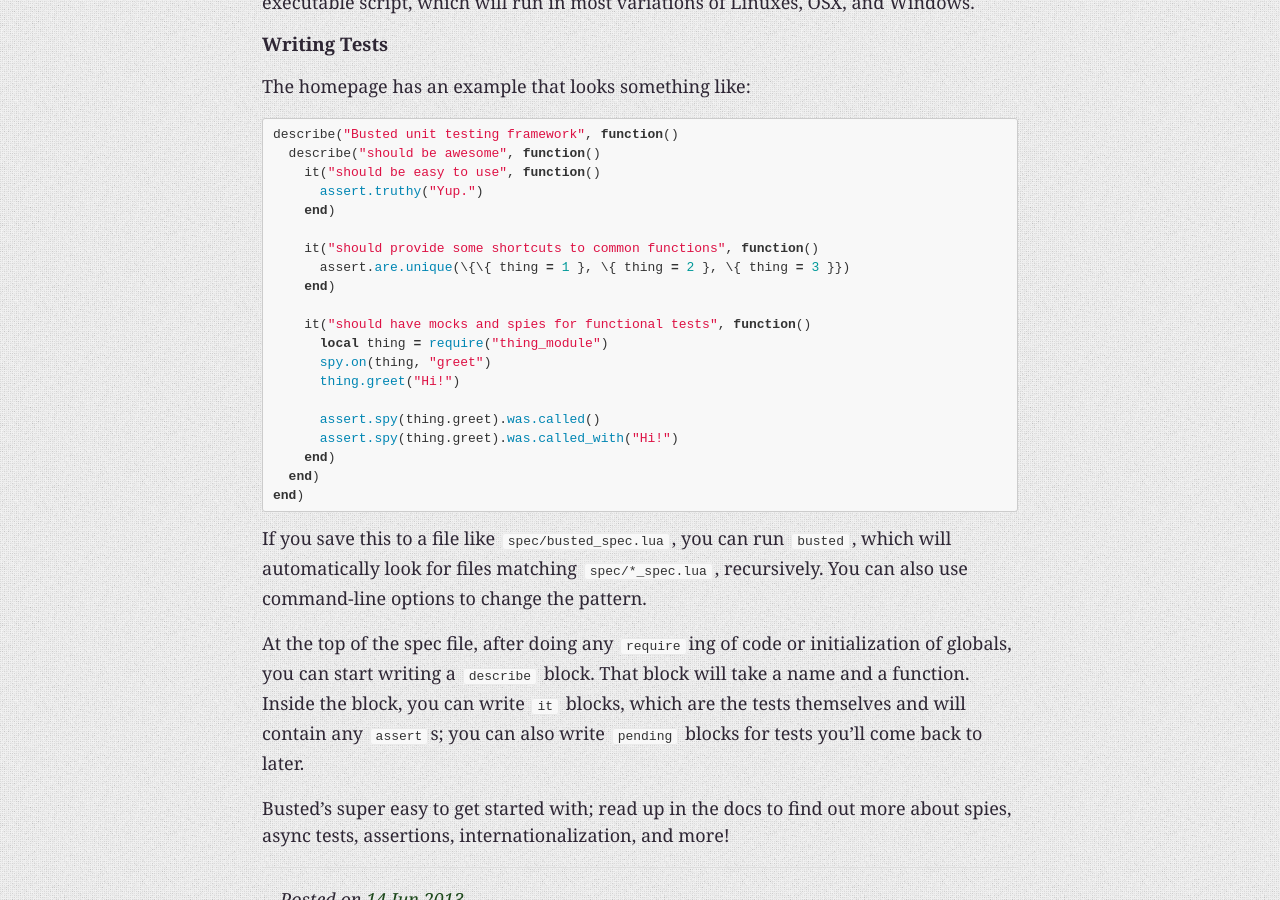
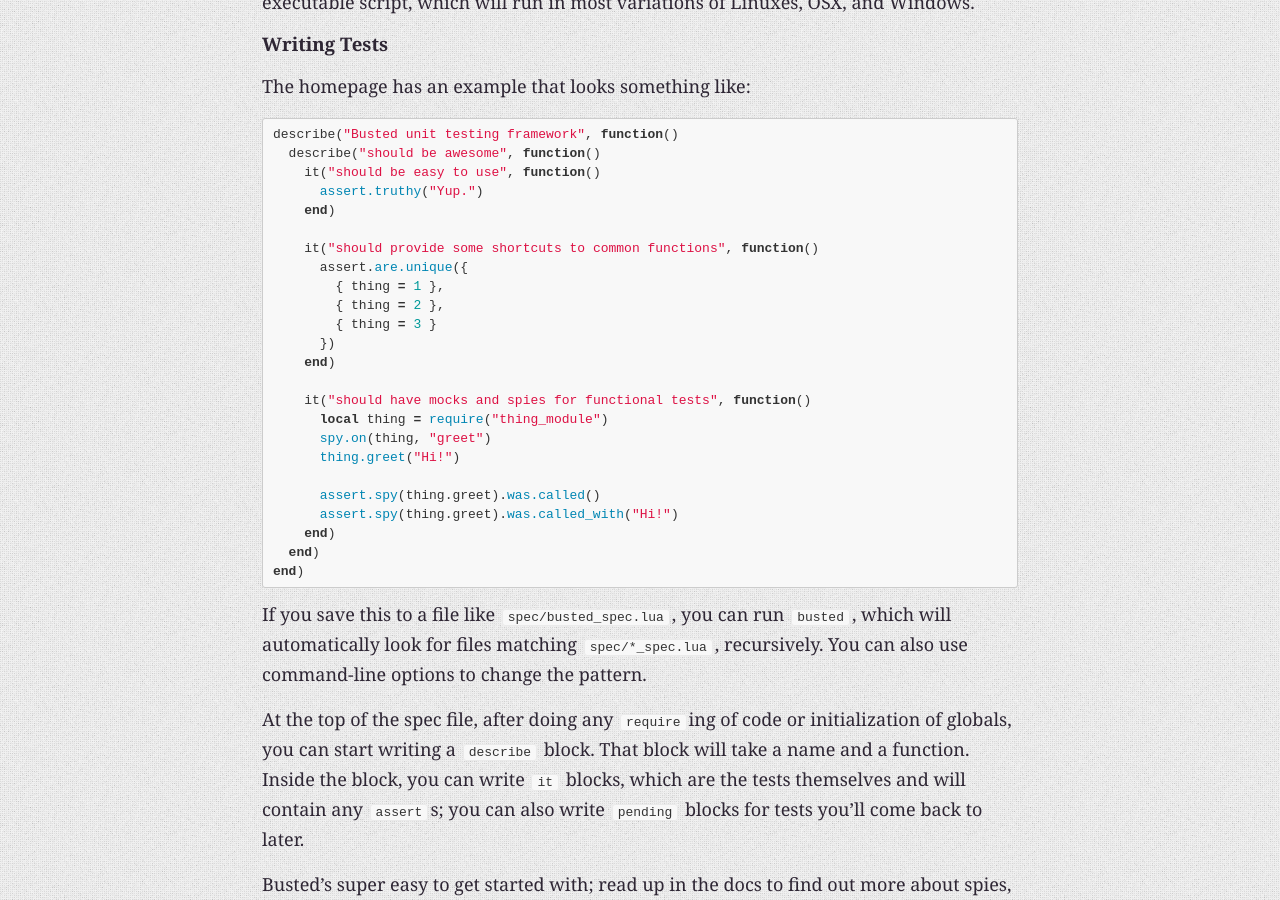
Before and after one commit to ajacksified/ajacksified.github.com, a Jekyll site: the page built from _posts/2013-06-14-lua-unit-testing-with-busted.markdown, in a window 1280 px wide and 900 px high, scrolled down 1143 px. Built offline with Jekyll 4.4.1, drawn with Linux system fonts in a browser that asks for light colours; Markdown is read by kramdown in place of the engine named in the settings.

Commit message:
make jekyll happier

```diff
--- a/_posts/2013-06-14-lua-unit-testing-with-busted.markdown
+++ b/_posts/2013-06-14-lua-unit-testing-with-busted.markdown
@@ -73,7 +73,11 @@
     end)
 
     it("should provide some shortcuts to common functions", function()
-      assert.are.unique(\{\{ thing = 1 }, \{ thing = 2 }, \{ thing = 3 }})
+      assert.are.unique({
+        { thing = 1 },
+        { thing = 2 },
+        { thing = 3 }
+      })
     end)
 
     it("should have mocks and spies for functional tests", function()
```
